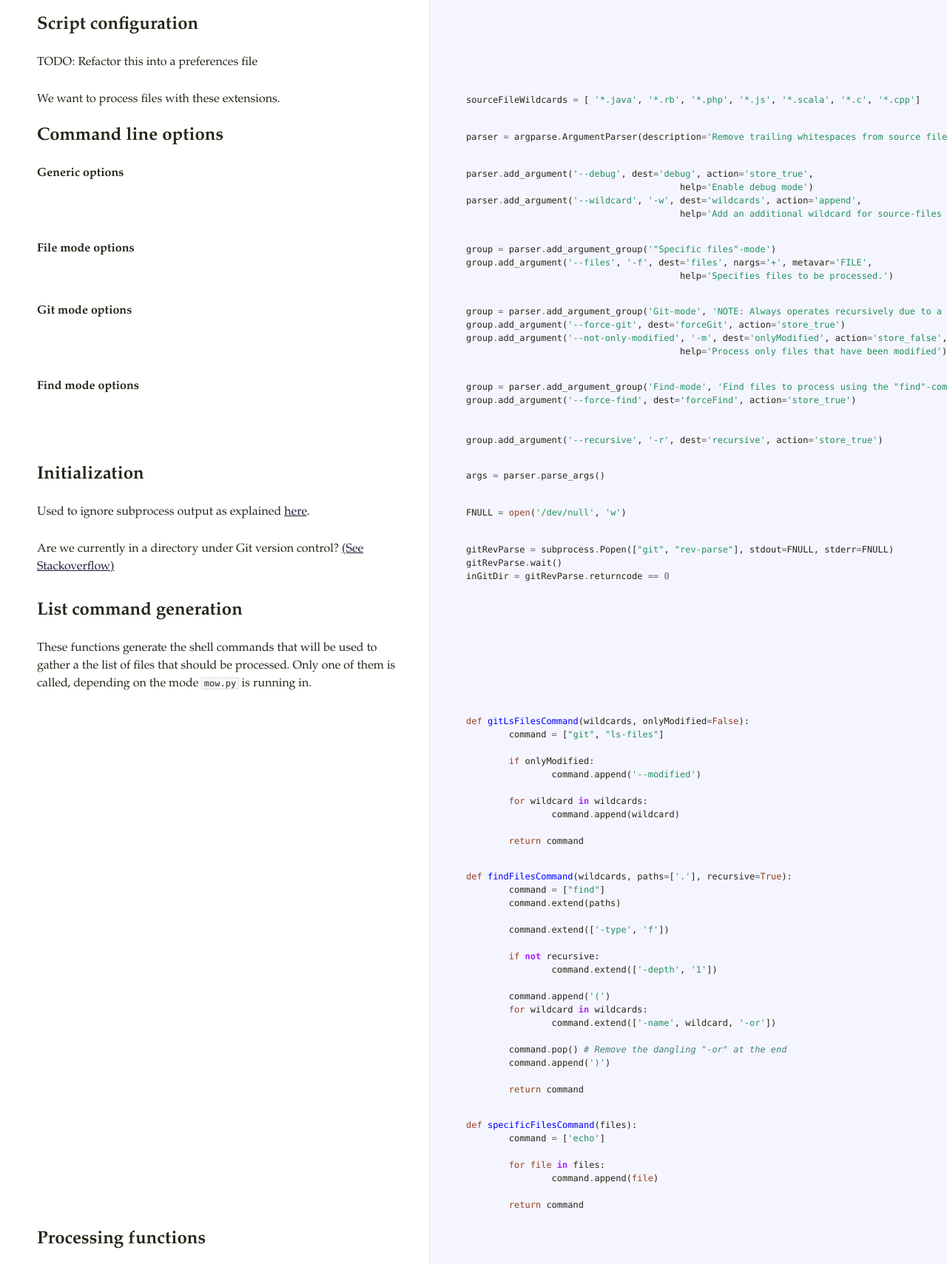
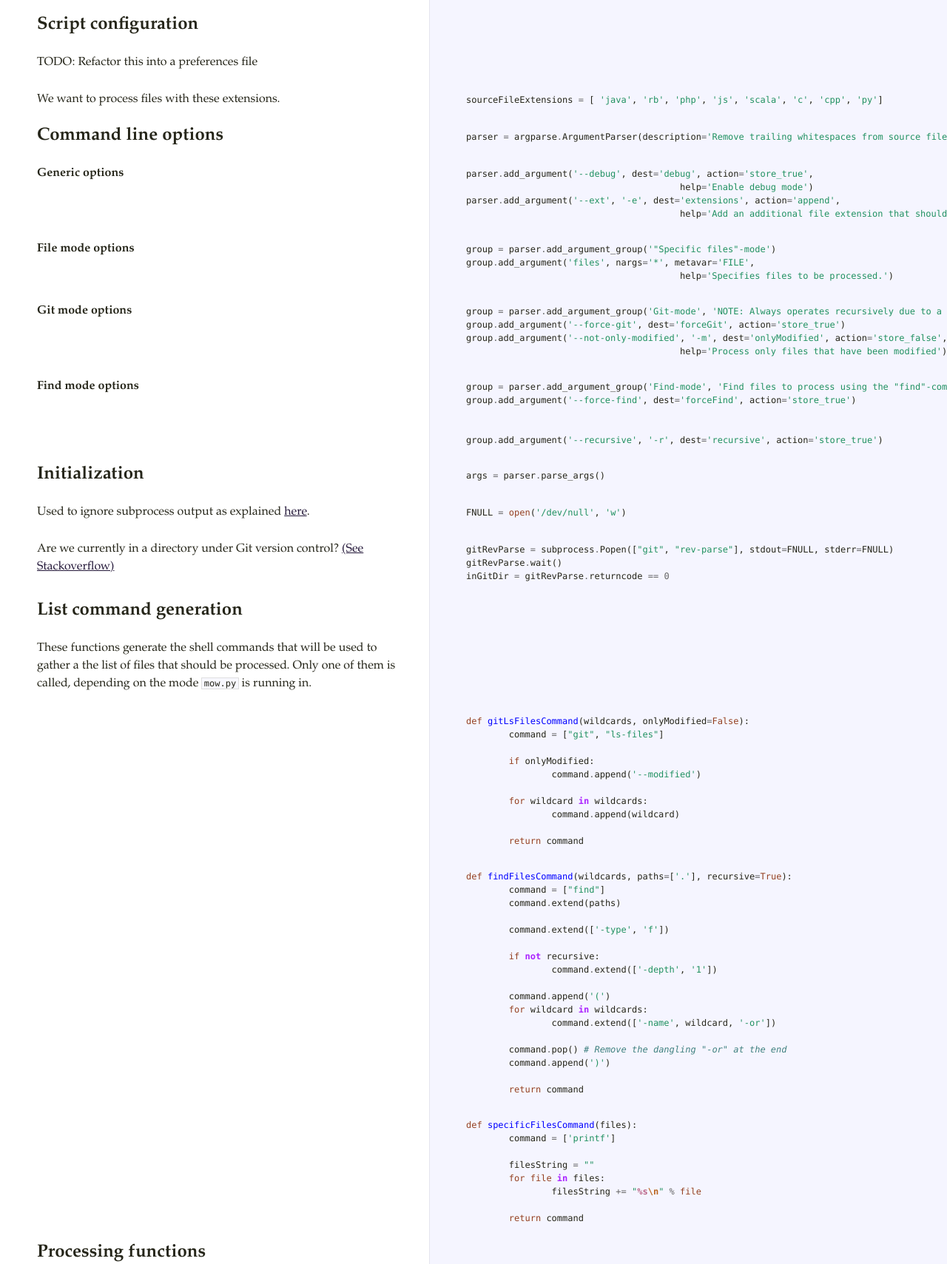
Before and after one commit to x3ro/mow.py, a plain HTML site: page index.html in a window 1280 px wide. Shown: the part 180-1889 px from the top of the page at 74% size. Drawn offline with Linux system fonts and the light colour scheme.

Commit message:
Update docs to the latest version

```diff
--- a/index.html
+++ b/index.html
@@ -60,7 +60,7 @@
       <p>We want to process files with these extensions.</p>
     </div>
     <div class='code'>
-      <div class="highlight"><pre><span class="n">sourceFileWildcards</span> <span class="o">=</span> <span class="p">[</span> <span class="s">&#39;*.java&#39;</span><span class="p">,</span> <span class="s">&#39;*.rb&#39;</span><span class="p">,</span> <span class="s">&#39;*.php&#39;</span><span class="p">,</span> <span class="s">&#39;*.js&#39;</span><span class="p">,</span> <span class="s">&#39;*.scala&#39;</span><span class="p">,</span> <span class="s">&#39;*.c&#39;</span><span class="p">,</span> <span class="s">&#39;*.cpp&#39;</span><span class="p">]</span></pre></div>
+      <div class="highlight"><pre><span class="n">sourceFileExtensions</span> <span class="o">=</span> <span class="p">[</span> <span class="s">&#39;java&#39;</span><span class="p">,</span> <span class="s">&#39;rb&#39;</span><span class="p">,</span> <span class="s">&#39;php&#39;</span><span class="p">,</span> <span class="s">&#39;js&#39;</span><span class="p">,</span> <span class="s">&#39;scala&#39;</span><span class="p">,</span> <span class="s">&#39;c&#39;</span><span class="p">,</span> <span class="s">&#39;cpp&#39;</span><span class="p">,</span> <span class="s">&#39;py&#39;</span><span class="p">]</span></pre></div>
     </div>
   </div>
   <div class='clearall'></div>
@@ -86,8 +86,8 @@
     <div class='code'>
       <div class="highlight"><pre><span class="n">parser</span><span class="o">.</span><span class="n">add_argument</span><span class="p">(</span><span class="s">&#39;--debug&#39;</span><span class="p">,</span> <span class="n">dest</span><span class="o">=</span><span class="s">&#39;debug&#39;</span><span class="p">,</span> <span class="n">action</span><span class="o">=</span><span class="s">&#39;store_true&#39;</span><span class="p">,</span>
 					<span class="n">help</span><span class="o">=</span><span class="s">&#39;Enable debug mode&#39;</span><span class="p">)</span>
-<span class="n">parser</span><span class="o">.</span><span class="n">add_argument</span><span class="p">(</span><span class="s">&#39;--wildcard&#39;</span><span class="p">,</span> <span class="s">&#39;-w&#39;</span><span class="p">,</span> <span class="n">dest</span><span class="o">=</span><span class="s">&#39;wildcards&#39;</span><span class="p">,</span> <span class="n">action</span><span class="o">=</span><span class="s">&#39;append&#39;</span><span class="p">,</span>
-					<span class="n">help</span><span class="o">=</span><span class="s">&#39;Add an additional wildcard for source-files to be processed&#39;</span><span class="p">)</span></pre></div>
+<span class="n">parser</span><span class="o">.</span><span class="n">add_argument</span><span class="p">(</span><span class="s">&#39;--ext&#39;</span><span class="p">,</span> <span class="s">&#39;-e&#39;</span><span class="p">,</span> <span class="n">dest</span><span class="o">=</span><span class="s">&#39;extensions&#39;</span><span class="p">,</span> <span class="n">action</span><span class="o">=</span><span class="s">&#39;append&#39;</span><span class="p">,</span>
+					<span class="n">help</span><span class="o">=</span><span class="s">&#39;Add an additional file extension that should be processed&#39;</span><span class="p">)</span></pre></div>
     </div>
   </div>
   <div class='clearall'></div>
@@ -100,7 +100,7 @@
     </div>
     <div class='code'>
       <div class="highlight"><pre><span class="n">group</span> <span class="o">=</span> <span class="n">parser</span><span class="o">.</span><span class="n">add_argument_group</span><span class="p">(</span><span class="s">&#39;&quot;Specific files&quot;-mode&#39;</span><span class="p">)</span>
-<span class="n">group</span><span class="o">.</span><span class="n">add_argument</span><span class="p">(</span><span class="s">&#39;--files&#39;</span><span class="p">,</span> <span class="s">&#39;-f&#39;</span><span class="p">,</span> <span class="n">dest</span><span class="o">=</span><span class="s">&#39;files&#39;</span><span class="p">,</span> <span class="n">nargs</span><span class="o">=</span><span class="s">&#39;+&#39;</span><span class="p">,</span> <span class="n">metavar</span><span class="o">=</span><span class="s">&#39;FILE&#39;</span><span class="p">,</span>
+<span class="n">group</span><span class="o">.</span><span class="n">add_argument</span><span class="p">(</span><span class="s">&#39;files&#39;</span><span class="p">,</span> <span class="n">nargs</span><span class="o">=</span><span class="s">&#39;*&#39;</span><span class="p">,</span> <span class="n">metavar</span><span class="o">=</span><span class="s">&#39;FILE&#39;</span><span class="p">,</span>
 					<span class="n">help</span><span class="o">=</span><span class="s">&#39;Specifies files to be processed.&#39;</span><span class="p">)</span></pre></div>
     </div>
   </div>
@@ -260,10 +260,11 @@ depending on the mode <code>mow.py</code> is running in.</p>
     </div>
     <div class='code'>
       <div class="highlight"><pre><span class="k">def</span> <span class="nf">specificFilesCommand</span><span class="p">(</span><span class="n">files</span><span class="p">):</span>
-	<span class="n">command</span> <span class="o">=</span> <span class="p">[</span><span class="s">&#39;echo&#39;</span><span class="p">]</span>
+	<span class="n">command</span> <span class="o">=</span> <span class="p">[</span><span class="s">&#39;printf&#39;</span><span class="p">]</span>
 
+	<span class="n">filesString</span> <span class="o">=</span> <span class="s">&quot;&quot;</span>
 	<span class="k">for</span> <span class="nb">file</span> <span class="ow">in</span> <span class="n">files</span><span class="p">:</span>
-		<span class="n">command</span><span class="o">.</span><span class="n">append</span><span class="p">(</span><span class="nb">file</span><span class="p">)</span>
+		<span class="n">filesString</span> <span class="o">+=</span> <span class="s">&quot;</span><span class="si">%s</span><span class="se">\n</span><span class="s">&quot;</span> <span class="o">%</span> <span class="nb">file</span>
 
 	<span class="k">return</span> <span class="n">command</span></pre></div>
     </div>
@@ -372,7 +373,7 @@ depending on the mode <code>mow.py</code> is running in.</p>
 		<span class="s">&#39;n&#39;</span><span class="p">:</span> <span class="k">lambda</span> <span class="n">a</span><span class="p">,</span> <span class="n">b</span><span class="p">:</span> <span class="nb">exit</span><span class="p">(</span><span class="s">&quot;Bye!&quot;</span><span class="p">),</span>
 		<span class="s">&#39;f&#39;</span><span class="p">:</span> <span class="k">lambda</span> <span class="n">a</span><span class="p">,</span> <span class="n">b</span><span class="p">:</span> <span class="n">lambdaPrint</span><span class="p">(</span><span class="n">a</span><span class="p">)</span> <span class="ow">or</span> <span class="bp">True</span><span class="p">,</span>
 		<span class="s">&#39;c&#39;</span><span class="p">:</span> <span class="k">lambda</span> <span class="n">a</span><span class="p">,</span> <span class="n">b</span><span class="p">:</span> <span class="n">lambdaPrint</span><span class="p">(</span><span class="n">b</span><span class="p">)</span> <span class="ow">or</span> <span class="bp">True</span><span class="p">,</span>
-		<span class="s">&#39;d&#39;</span><span class="p">:</span> <span class="k">lambda</span> <span class="n">a</span><span class="p">,</span> <span class="n">b</span><span class="p">:</span> <span class="p">(</span><span class="n">printDebug</span><span class="p">(</span><span class="n">a</span><span class="p">,</span> <span class="n">b</span><span class="p">),</span> <span class="n">processFiles</span><span class="p">(</span><span class="n">a</span><span class="p">,</span> <span class="n">b</span><span class="p">,</span> <span class="bp">True</span><span class="p">)),</span>
+		<span class="s">&#39;d&#39;</span><span class="p">:</span> <span class="k">lambda</span> <span class="n">a</span><span class="p">,</span> <span class="n">b</span><span class="p">:</span> <span class="n">printDebug</span><span class="p">(</span><span class="n">a</span><span class="p">,</span> <span class="n">b</span><span class="p">)</span> <span class="ow">or</span> <span class="bp">True</span><span class="p">,</span>
 		<span class="s">&#39;q&#39;</span><span class="p">:</span> <span class="k">lambda</span> <span class="n">a</span><span class="p">,</span> <span class="n">b</span><span class="p">:</span> <span class="nb">exit</span><span class="p">(</span><span class="s">&quot;Bye!&quot;</span><span class="p">),</span></pre></div>
     </div>
   </div>
@@ -472,15 +473,26 @@ depending on the mode <code>mow.py</code> is running in.</p>
       <div class='octowrap'>
         <a class='octothorpe' href='#section-29'>#</a>
       </div>
-      <p>Here we decide which functions are actually invoked depending on input parameters.</p>
+      <p>Generate wildcards from the extensions that should be processed</p>
+    </div>
+    <div class='code'>
+      <div class="highlight"><pre><span class="k">if</span> <span class="n">args</span><span class="o">.</span><span class="n">extensions</span> <span class="o">!=</span> <span class="bp">None</span><span class="p">:</span>
+	<span class="n">sourceFileExtensions</span><span class="o">.</span><span class="n">extend</span><span class="p">(</span><span class="n">args</span><span class="o">.</span><span class="n">extensions</span><span class="p">)</span>
+
+<span class="n">sourceFileWildcards</span> <span class="o">=</span> <span class="p">[</span> <span class="s">&quot;*.</span><span class="si">%s</span><span class="s">&quot;</span> <span class="o">%</span> <span class="n">x</span> <span class="k">for</span> <span class="n">x</span> <span class="ow">in</span> <span class="n">sourceFileExtensions</span><span class="p">]</span></pre></div>
+    </div>
+  </div>
+  <div class='clearall'></div>
+  <div class='section' id='section-30'>
+    <div class='docs'>
+      <div class='octowrap'>
+        <a class='octothorpe' href='#section-30'>#</a>
+      </div>
+      <p>This is where we decide which functions are actually invoked depending on input parameters.</p>
     </div>
     <div class='code'>
       <div class="highlight"><pre><span class="n">listFilesCommand</span> <span class="o">=</span> <span class="bp">None</span>
-
-<span class="k">if</span> <span class="n">args</span><span class="o">.</span><span class="n">wildcards</span> <span class="o">!=</span> <span class="bp">None</span><span class="p">:</span>
-	<span class="n">sourceFileWildcards</span><span class="o">.</span><span class="n">extend</span><span class="p">(</span><span class="n">args</span><span class="o">.</span><span class="n">wildcards</span><span class="p">)</span>
-
-<span class="k">if</span> <span class="n">args</span><span class="o">.</span><span class="n">files</span> <span class="o">!=</span> <span class="bp">None</span><span class="p">:</span>
+<span class="k">if</span> <span class="n">args</span><span class="o">.</span><span class="n">files</span> <span class="o">!=</span> <span class="bp">None</span> <span class="ow">and</span> <span class="nb">len</span><span class="p">(</span><span class="n">args</span><span class="o">.</span><span class="n">files</span><span class="p">)</span> <span class="o">&gt;</span> <span class="mi">0</span><span class="p">:</span>
 	<span class="n">listFilesCommand</span> <span class="o">=</span> <span class="n">specificFilesCommand</span><span class="p">(</span><span class="n">args</span><span class="o">.</span><span class="n">files</span><span class="p">)</span>
 
 <span class="k">elif</span> <span class="n">args</span><span class="o">.</span><span class="n">forceGit</span><span class="p">:</span>
@@ -496,10 +508,10 @@ depending on the mode <code>mow.py</code> is running in.</p>
     </div>
   </div>
   <div class='clearall'></div>
-  <div class='section' id='section-30'>
+  <div class='section' id='section-31'>
     <div class='docs'>
       <div class='octowrap'>
-        <a class='octothorpe' href='#section-30'>#</a>
+        <a class='octothorpe' href='#section-31'>#</a>
       </div>
       <p><strong>Process those files!</strong></p>
     </div>
```
